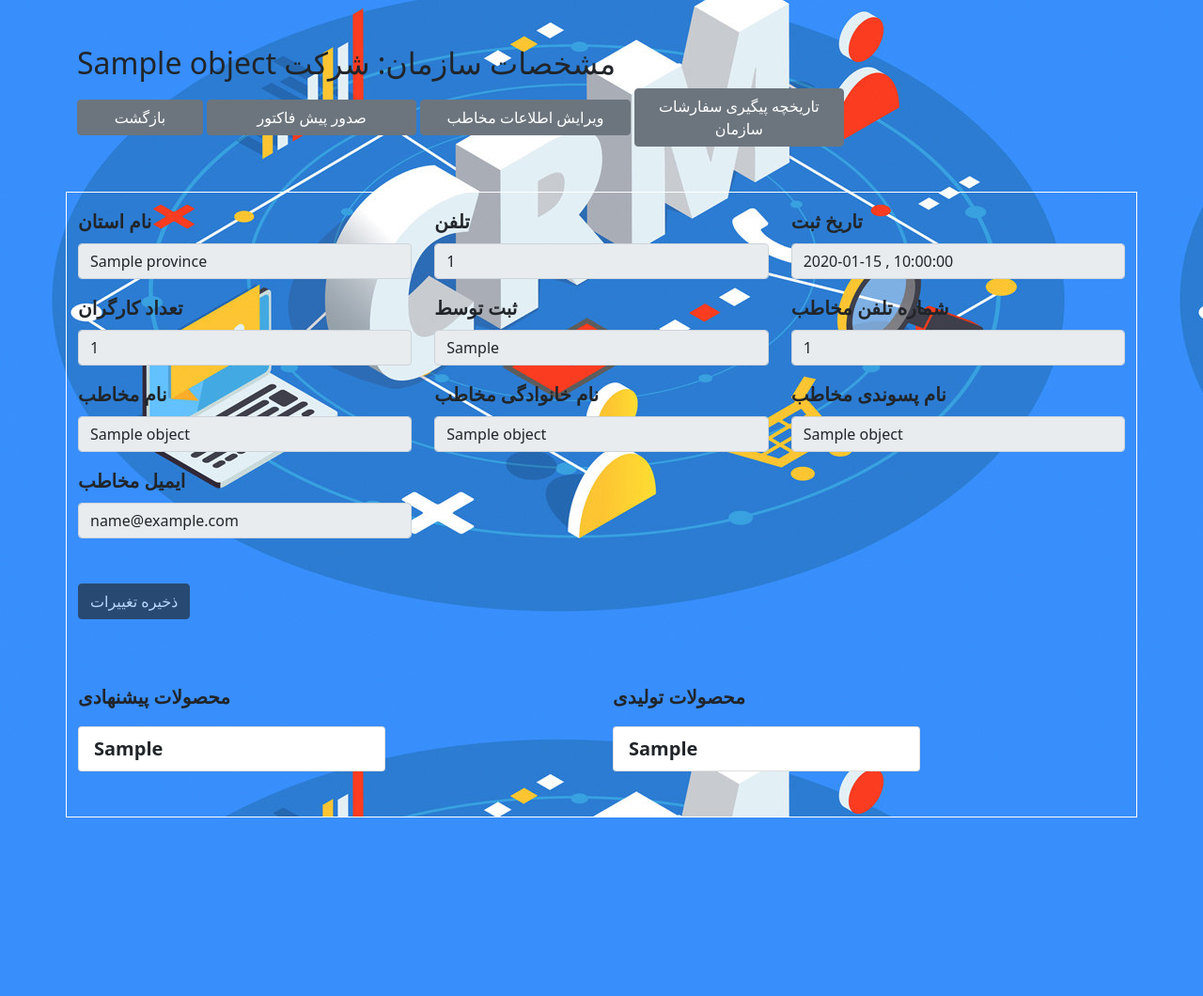
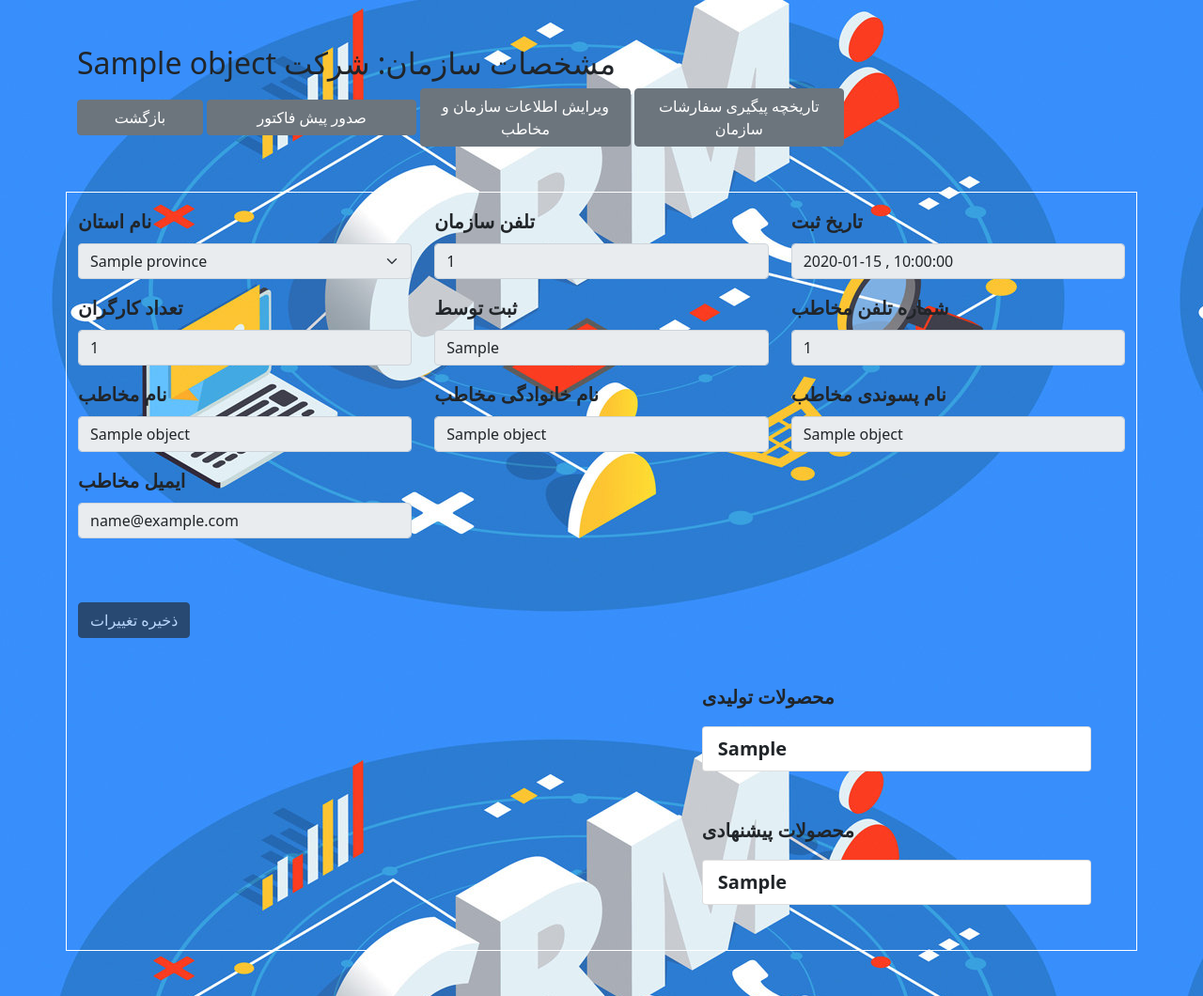
Before and after one commit to mostafavahdanideh/CRM-Project-Django-DRF, a Django app: template crm_project/organization/templates/organization_details.html in a window 1280 px wide. Shown: the part 104-1164 px from the top of the page at 94% size. Before the commit the page ends 974 px from the top, so only its background shows below. Run offline with Django 3.2, Linux system fonts and the light colour scheme; the template is opened without the code that fills it: most values are stand-ins (such as "Sample title", 1, 10 or a date in 2020); some libraries are stand-ins or nearby versions.

Commit message:
added update functionality for organizations

```diff
--- a/crm_project/organization/templates/organization_details.html
+++ b/crm_project/organization/templates/organization_details.html
@@ -14,27 +14,33 @@
         <div style="display: inline;">
             <a class="btn btn-secondary" href="{% url 'organization:list' %}" role="button" style="width: 12%;">{% trans "بازگشت" %}</a>
             <a class="btn btn-secondary" href="#" role="button" style="width: 20%;">{% trans "صدور پیش فاکتور" %}</a>
-            <a class="btn btn-secondary" href="#" role="button" style="width: 20%;">{% trans "ویرایش اطلاعات مخاطب" %}</a>
+            <button id='edited-btn' class="btn btn-secondary" style="width: 20%;" onclick="enableElements()">{% trans "ویرایش اطلاعات سازمان و مخاطب" %}</button>
             <a class="btn btn-secondary" href="{% url 'marketing:follow_up_history' object.pk %}" role="button" style="width: 20%;">{% trans "تاریخچه پیگیری سفارشات سازمان" %}</a>
         </div>
     </div>
 
     <div class='row'>
-        <div class='border border-white mt-lg-5 fs-5 fw-bold text-dark'>
+        <div class='border border-white mt-lg-5 mb-lg-5 fs-5 fw-bold text-dark'>
             <form method='post'>
                 {% csrf_token %}
+
                 <div class='row'>
                     <div class='col-4'>
-                        <div class='pt-lg-3'>
-                            <label class="form-label" for='province'>{% trans "نام استان" %}</label>
-                            <input class='form-control' id='province' name='province' value="{{object.province}}" disabled>
+                        <div class='mt-3'>
+                            <label for="province" class="form-label">{% trans "نام استان" %}</label>
+                            <select id='province' name='province' class="form-select will-update" disabled>
+                                <option value="{{object.province.pk}}" selected>{{object.province}}</option>
+                                {% for province in provinces %}
+                                    <option value="{{province.pk}}">{{province}}</option>
+                                {% endfor %}
+                            </select>
                         </div>
                     </div>
 
                     <div class='col-4'>
                         <div class='pt-lg-3'>
-                            <label class="form-label" for='organization_phone_number'>{% trans "تلفن" %}</label>
-                            <input class='form-control' id='organization_phone_number' name='organization_phone_number' value="{{object.organization_phone_number}}" disabled>
+                            <label class="form-label" for='organization_phone_number'>{% trans "تلفن سازمان" %}</label>
+                            <input type="text" maxlength='11' class='form-control will-update' id='organization_phone_number' name='organization_phone_number' value="{{object.organization_phone_number}}" disabled>
                         </div>
                     </div>
 
@@ -50,7 +56,7 @@
                     <div class='col-4'>
                         <div class='pt-lg-3'>
                             <label class="form-label" for='worker_size'>{% trans "تعداد کارگران" %}</label>
-                            <input class='form-control' id='worker_size' name='workers_size' value="{{object.workers_size}}" disabled>
+                            <input type="number" class='form-control will-update' id='worker_size' name='workers_size' value="{{object.workers_size}}" disabled>
                         </div>
                     </div>
 
@@ -64,7 +70,7 @@
                     <div class='col-4'>
                         <div class='pt-lg-3'>
                             <label class="form-label" for='phone_number'>{% trans "شماره تلفن مخاطب" %}</label>
-                            <input class='form-control' id='phone_number' name='owner_phone_number' value="{{object.owner_phone_number}}" disabled>
+                            <input type="text" maxlength='11' class='form-control will-update' id='phone_number' name='owner_phone_number' value="{{object.owner_phone_number}}" disabled>
                         </div>
                     </div>
                 </div>
@@ -73,21 +79,21 @@
                     <div class='col-4'>
                         <div class='pt-lg-3'>
                             <label class="form-label" for='owner_first_name'>{% trans "نام مخاطب" %}</label>
-                            <input class='form-control' id='owner_first_name' name='owner_first_name' value="{{object.owner_first_name}}" disabled>
+                            <input type="text" class='form-control will-update' id='owner_first_name' name='owner_first_name' value="{{object.owner_first_name}}" disabled>
                         </div>
                     </div>
 
                     <div class='col-4'>
                         <div class='pt-lg-3'>
                             <label class="form-label" for='owner_last_name'>{% trans "نام خانوادگی مخاطب" %}</label>
-                            <input class='form-control' id='owner_last_name' name='owner_last_name' value="{{object.owner_last_name}}" disabled>
+                            <input type="text" class='form-control will-update' id='owner_last_name' name='owner_last_name' value="{{object.owner_last_name}}" disabled>
                         </div>
                     </div>
 
                     <div class='col-4'>
                         <div class='pt-lg-3'>
                             <label class="form-label" for='owner_second_last_name'>{% trans "نام پسوندی مخاطب" %}</label>
-                            <input class='form-control' id='owner_second_last_name' name='owner_second_last_name' value="{{object.owner_second_last_name}}" disabled>
+                            <input type="text" class='form-control will-update' id='owner_second_last_name' name='owner_second_last_name' value="{{object.owner_second_last_name}}" disabled>
                         </div>
                     </div>
                 </div>
@@ -96,22 +102,39 @@
                     <div class='col-4'>
                         <div class='pt-lg-3'>
                             <label class="form-label" for='owner_email'>{% trans "ایمیل مخاطب" %}</label>
-                            <input class='form-control' id='owner_email' name='owner_email' value="{{object.owner_email}}" disabled>
+                            <input type="text" class='form-control will-update' id='owner_email' name='owner_email' value="{{object.owner_email}}" disabled>
                         </div>
-                    </div>
-                </div>
-
-                <div class='row'>
-                    <div class='mt-5'>
-                        <button class='btn btn-dark' type='submit' disabled>
-                            <a style="text-decoration: none; color:white;" href='#'>{% trans "ذخیره تغییرات" %}</a>
-                        </button>
                     </div>
                 </div>
             </form>
 
             <div class='row'>
-                <div class='col-6 mt-5 mb-5'>
+                <div class='mt-5'>
+                    <button id='submit-btn' class='btn btn-dark' style="color:white;" data-object-id="{{object.pk}}" disabled>{% trans "ذخیره تغییرات" %}</button>
+                </div>
+            </div>
+
+            <div class='row'>
+                <div class='col-7 mt-5'>
+                    <div class='pt-lg-3 me-lg-5'>
+                        <div id='form-result-alert' class="alert" role="alert">
+                        </div>‍
+                    </div>
+                </div>
+
+                <div class='col-5 mt-5 mb-5 pe-lg-5'>
+                    <div class='row'>
+                        <p>{% trans "محصولات تولیدی" %}</p>
+                        <div style='margin-right: 40%;'>
+                            <ul class="list-group">
+                                {% for organization_product in object.manufacturedـproducts.all %}
+                                    <li class="list-group-item">{{organization_product}}</li>
+                                {% endfor %}
+                            </ul>
+                        </div>
+                    </div>
+
+                    <div class='row mt-5'>
                         <p>{% trans "محصولات پیشنهادی" %}</p>
                         <div style='margin-right: 40%;'>
                             <ul class="list-group">
@@ -123,16 +146,6 @@
                             </ul>
                         </div>
                     </div>
-
-                <div class='col-6 mt-5'>
-                    <p>{% trans "محصولات تولیدی" %}</p>
-                    <div style='margin-right: 40%;'>
-                        <ul class="list-group">
-                            {% for organization_product in object.manufacturedـproducts.all %}
-                                <li class="list-group-item">{{organization_product}}</li>
-                            {% endfor %}
-                        </ul>
-                    </div>
                 </div>
             </div>
         </div>
@@ -143,6 +156,77 @@
 
 {% block scripts %}
     <script>
+        function enableElements() {
+            let input_elements = $(".will-update");
+            let submit_btn = $("[id=submit-btn]");
+            let edited_btn = $("[id=edited-btn]");
 
+            for(let i=0; i<input_elements.length; i++){
+                $(input_elements[i]).removeAttr('disabled');
+            }
+
+            submit_btn.removeAttr('disabled');
+            edited_btn.attr("disabled", true);
+        }
+
+        function getCookie(name) {
+            let cookieValue = null;
+            if (document.cookie && document.cookie !== '') {
+                const cookies = document.cookie.split(';');
+                for (let i = 0; i < cookies.length; i++) {
+                    const cookie = cookies[i].trim();
+                    if (cookie.substring(0, name.length + 1) === (name + '=')) {
+                        cookieValue = decodeURIComponent(cookie.substring(name.length + 1));
+                        break;
+                    }
+                }
+            }
+            return cookieValue;
+        }
+
+        $(document).ready(function(){
+            let submit_btn = $("[id=submit-btn]");
+            let input_elements = $(".will-update");
+
+            submit_btn.click(function(event){
+                let csrf_token = getCookie('csrftoken');
+                let organization_id = event.currentTarget.dataset["objectId"];
+
+                $.ajax(
+                    {
+                        url: "{% url 'organization:update' %}" + "?pk=" + organization_id,
+                        method: 'POST',
+                        headers: {'X-CSRFToken': csrf_token},
+                        data: {
+                            province: $(input_elements[0]).val(),
+                            organization_phone_number: $(input_elements[1]).val(),
+                            workers_size: $(input_elements[2]).val(),
+                            owner_phone_number: $(input_elements[3]).val(),
+                            owner_first_name: $(input_elements[4]).val(),
+                            owner_last_name: $(input_elements[5]).val(),
+                            owner_second_last_name: $(input_elements[6]).val(),
+                            owner_email: $(input_elements[7]).val(),
+                        },
+
+                        success: function(response){
+                            let alert_elm = $('[id=form-result-alert]');
+                            alert_elm.addClass('alert-info');
+                            alert_elm.html(response['messages']);
+                        },
+
+                        error: function(errors) {
+                            let messages = errors.responseJSON['messages'];
+                            let alert_elm = $('[id=form-result-alert]');
+                            alert_elm.addClass('alert-danger');
+
+                            for(var prop in messages) {
+                                var item = messages[prop];
+                                alert_elm.html(prop+" : "+item);
+                            }
+                        }
+                    }
+                );
+            });
+        });
     </script>
 {% endblock scripts %}
--- a/crm_project/organization/urls.py
+++ b/crm_project/organization/urls.py
@@ -7,4 +7,5 @@ urlpatterns = [
     path('register/', views.CreateOrganization.as_view(), name="register"),
     path('list/', views.ListOrganization.as_view(), name="list"),
     path("detail/<int:pk>/", views.DetailOrganization.as_view(), name='detail'),
+    path('update/', views.UpdateOrganization.as_view(), name='update'),
 ]
```
Also changed, not shown: crm_project/organization/views.py (+56 -0 lines). Lines whose indentation alone changed are shown as unchanged.
